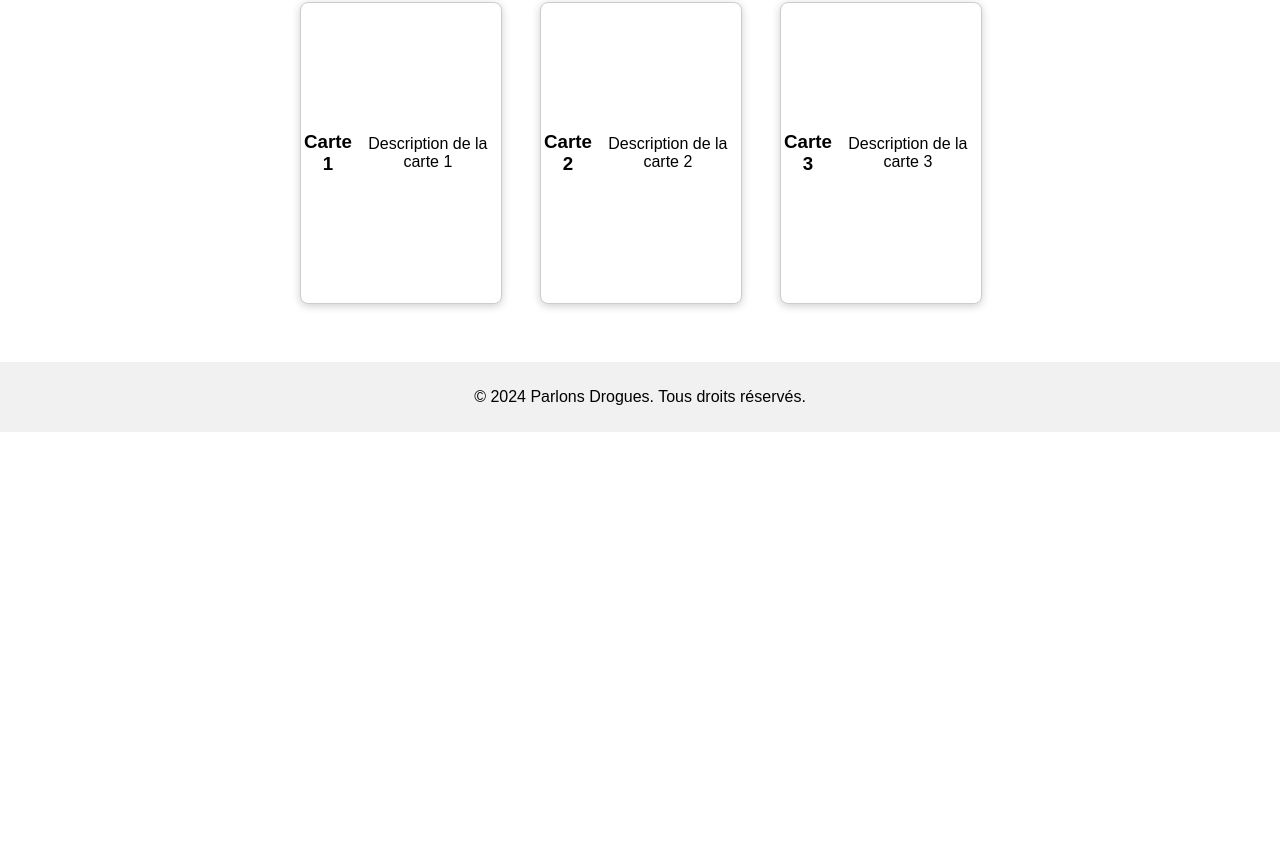
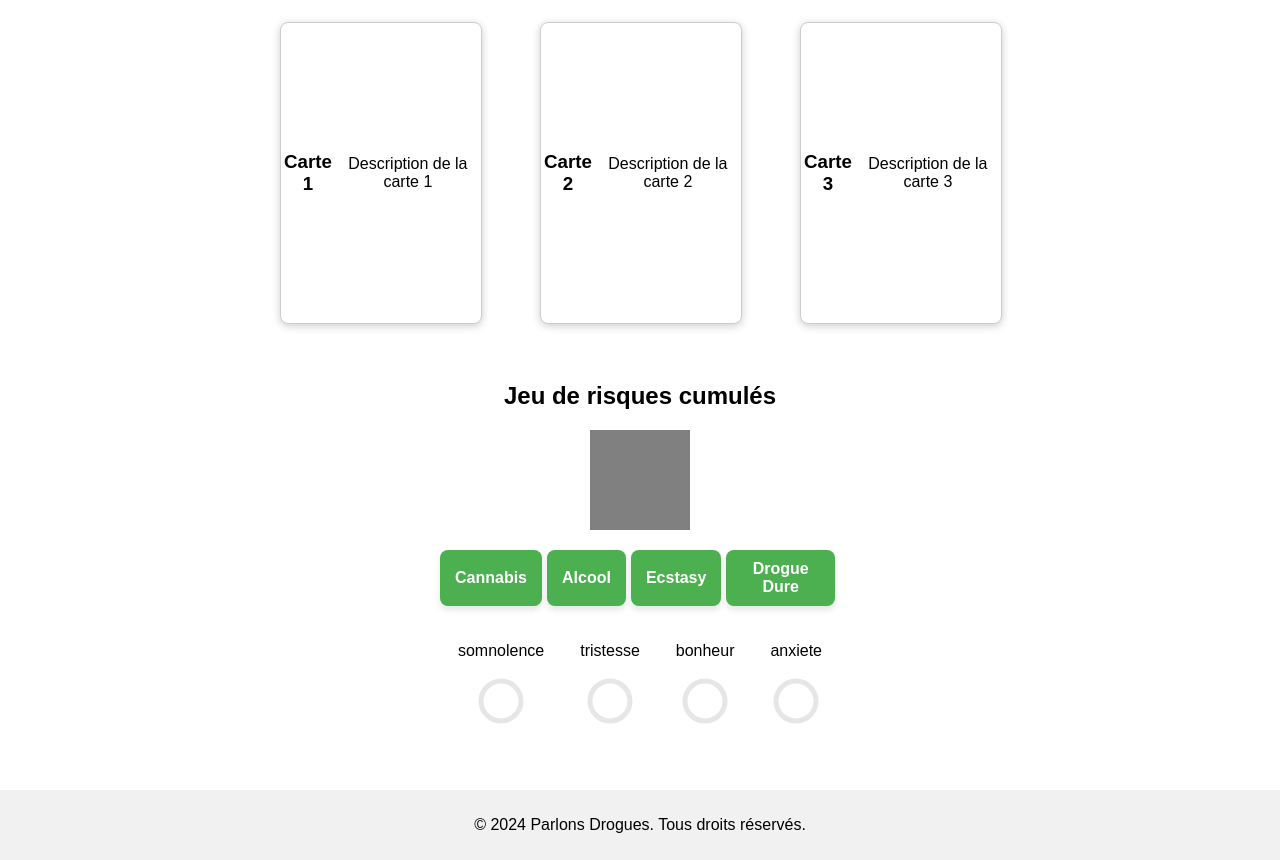
Before and after one commit to ONEmanLAW/Parlons-Drogues, a Vue app: page / in a window 1280 px wide. Shown: the part 256-1116 px from the top of the page. Before the commit the page ends 800 px from the top, so only its background shows below. Built offline with nearby package versions, Linux system fonts and the light colour scheme.

Commit message:
Added InteractiveCharacter Template Component.

```diff
--- /dev/null
+++ b/src/components/InteractiveCharacter.vue
@@ -0,0 +1,94 @@
+<template>
+  <div class="container">
+    <h2>Jeu de risques cumulés</h2>
+
+    <!-- Personnage -->
+    <div class="character" :style="{ backgroundColor: currentColor }"></div>
+
+    <!-- Boutons de substances -->
+    <div class="buttons">
+      <button v-for="substance in substances"
+              :key="substance.name"
+              :class="{ active: activeSubstances.includes(substance) }"
+              @click="toggleSubstance(substance)">
+        {{ substance.name }}
+      </button>
+    </div>
+
+    <!-- Graphiques de données -->
+    <div class="data-display">
+      <div v-for="(value, key) in dataEffects" :key="key" class="data-item">
+        <p>{{ key }}</p>
+        <svg class="circle-chart" width="50" height="50" :data-value="value">
+          <circle class="circle-background" cx="25" cy="25" r="20"></circle>
+          <circle class="circle-foreground" cx="25" cy="25" r="20"
+                  :style="{ strokeDasharray: circleCircumference, strokeDashoffset: calculateOffset(value) }">
+          </circle>
+        </svg>
+      </div>
+    </div>
+  </div>
+</template>
+
+<script setup>
+import { reactive, ref, computed, onMounted } from 'vue';
+import * as d3 from 'd3';
+
+
+import substancesData from '../data/substances.json';
+import '../styles/InteractiveCharacter.css';
+
+const activeSubstances = reactive([]);
+const dataEffects = reactive({
+  somnolence: 0,
+  tristesse: 0,
+  bonheur: 0,
+  anxiete: 0
+});
+
+const substances = ref(substancesData.substances);
+
+function toggleSubstance(substance) {
+  const index = activeSubstances.indexOf(substance);
+  if (index >= 0) {
+    activeSubstances.splice(index, 1);
+  } else {
+    activeSubstances.push(substance);
+  }
+  updateEffects();
+}
+
+const currentColor = computed(() => {
+  if (activeSubstances.length === 0) return 'grey';
+  return d3.interpolateRgbBasis(activeSubstances.map(s => s.color))(0.5);
+});
+
+function updateEffects() {
+  dataEffects.somnolence = 0;
+  dataEffects.tristesse = 0;
+  dataEffects.bonheur = 0;
+  dataEffects.anxiete = 0;
+
+  activeSubstances.forEach(substance => {
+    const effects = substance.effects;
+    dataEffects.somnolence += effects.somnolence;
+    dataEffects.tristesse += effects.tristesse;
+    dataEffects.bonheur += effects.bonheur;
+    dataEffects.anxiete += effects.anxiete;
+  });
+}
+
+
+const circleRadius = 20;
+const circleCircumference = 2 * Math.PI * circleRadius;
+
+
+function calculateOffset(value) {
+  const percentage = Math.min(value, 100) / 100;
+  return circleCircumference * (1 - percentage);
+}
+
+onMounted(() => {
+  updateEffects();
+});
+</script>
--- /dev/null
+++ b/src/data/substances.json
@@ -0,0 +1,44 @@
+{
+  "substances": [
+    {
+      "name": "Cannabis",
+      "color": "yellow",
+      "effects": {
+        "somnolence": 50,
+        "tristesse": 0,
+        "bonheur": 20,
+        "anxiete": 10
+      }
+    },
+    {
+      "name": "Alcool",
+      "color": "green",
+      "effects": {
+        "somnolence": 30,
+        "tristesse": 20,
+        "bonheur": 0,
+        "anxiete": 5
+      }
+    },
+    {
+      "name": "Ecstasy",
+      "color": "blue",
+      "effects": {
+        "somnolence": 0,
+        "tristesse": 0,
+        "bonheur": 70,
+        "anxiete": 15
+      }
+    },
+    {
+      "name": "Drogue Dure",
+      "color": "red",
+      "effects": {
+        "somnolence": 10,
+        "tristesse": 30,
+        "bonheur": -20,
+        "anxiete": 80
+      }
+    }
+  ]
+}
--- a/src/styles/Home.css
+++ b/src/styles/Home.css
@@ -1,10 +1,15 @@
 .home {
   text-align: center;
+  padding: 20px;
 }
 
 .card-container {
   display: flex;
   justify-content: center;
-  align-items: center;
+  gap: 20px;
   margin-top: 20px;
 }
+
+.interactive-section {
+  margin-top: 40px;
+}
--- /dev/null
+++ b/src/styles/InteractiveCharacter.css
@@ -0,0 +1,76 @@
+.container {
+  text-align: center;
+  max-width: 400px;
+  margin: auto;
+}
+
+.character {
+  width: 100px;
+  height: 100px;
+  margin: 20px auto;
+  background-color: grey;
+  transition: background-color 0.5s;
+}
+
+.buttons {
+  display: flex;
+  justify-content: space-around;
+  margin-top: 20px;
+}
+
+button {
+  padding: 10px 15px;
+  cursor: pointer;
+  border: none;
+  border-radius: 8px;
+  background-color: #4caf50;
+  color: white;
+  font-size: 16px;
+  font-weight: bold;
+  box-shadow: 0 4px 6px rgba(0, 0, 0, 0.1);
+  transition: background-color 0.3s, transform 0.1s;
+  margin-right: 5px;
+}
+
+button:hover {
+  background-color: #45a049;
+}
+
+button:active {
+  transform: translateY(2px);
+  box-shadow: 0 2px 4px rgba(0, 0, 0, 0.1);
+}
+
+button.active {
+  background-color: #388e3c;
+}
+
+.data-display {
+  display: flex;
+  justify-content: space-around;
+  margin-top: 20px;
+}
+
+.data-item {
+  text-align: center;
+}
+
+.circle-chart {
+  width: 50px;
+  height: 50px;
+}
+
+.circle-background {
+  fill: none;
+  stroke: #e6e6e6;
+  stroke-width: 5;
+}
+
+.circle-foreground {
+  fill: none;
+  stroke: #4caf50;
+  stroke-width: 5;
+  transition: stroke-dashoffset 0.5s;
+  transform: rotate(-90deg);
+  transform-origin: center;
+}
--- a/src/views/Home.vue
+++ b/src/views/Home.vue
@@ -9,12 +9,17 @@
       <Card title="Carte 2" description="Description de la carte 2" />
       <Card title="Carte 3" description="Description de la carte 3" />
     </div>
+
+    <!-- Section avec le composant InteractiveCharacter -->
+    <div class="interactive-section">
+      <InteractiveCharacter />
+    </div>
   </div>
 </template>
 
 <script setup>
 import Card from '../components/Card.vue';
+import InteractiveCharacter from '../components/InteractiveCharacter.vue';
 </script>
 
-
 <style src="../styles/Home.css"></style>
```
